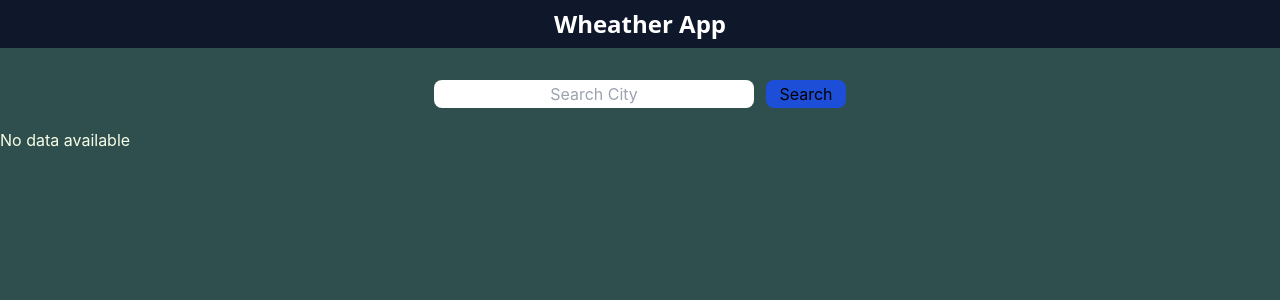
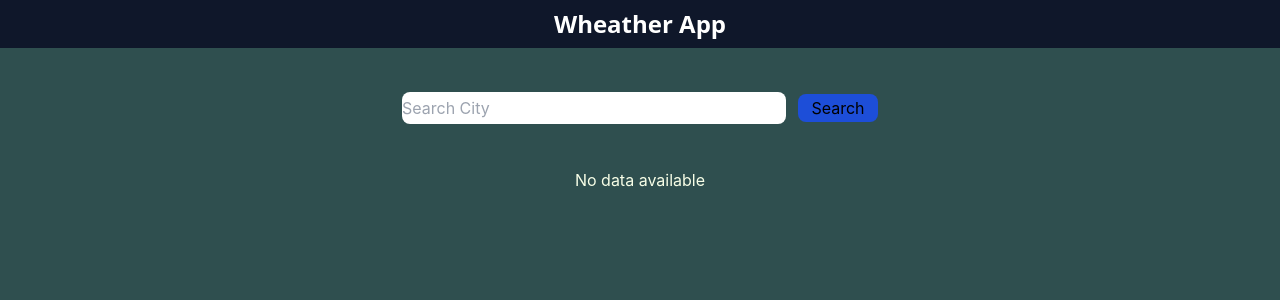
Before and after one commit to bautistax/WeatherApp, a React (Create React App) app in the folder Desktop/weatherapp/weather/: page / in a window 1280 px wide. Shown: the top 300 px of the page. Built offline with nearby package versions, Linux system fonts and the light colour scheme.

Commit message:
Input design

```diff
--- a/Desktop/weatherapp/weather/src/components/Card.js
+++ b/Desktop/weatherapp/weather/src/components/Card.js
@@ -93,7 +93,7 @@ const Card = ({loadingData, showData, weather, forecast}) => {
 
                     </div>
                 ):(
-                    <h2 className="text-lime-50">No data available</h2>
+                    <h2 className="text-center mx-auto text-lime-50">No data available</h2>
                 )
             }
 
--- a/Desktop/weatherapp/weather/src/components/Form.js
+++ b/Desktop/weatherapp/weather/src/components/Form.js
@@ -16,10 +16,10 @@ const Form = ({newLocation}) => {
      };
 
      return (
-        <div className='container text-center'>
+        <div className='container mx-auto flex justify-center items-center text-center  '>
             <form onSubmit={handleSubmit}>
-                <div className='mx-auto mb-3 space-x-3'>
-                    <input type='text' className='rounded-[8px] w-80 h-7 text-center' placeholder='Search City' onChange={handleInputChange} />
+                <div className='mb-3 space-x-3'>
+                    <input type='text' className='rounded-[8px] my-3 w-96 h-8 text-start' placeholder='Search City' onChange={handleInputChange} />
                     <button className='rounded-[8px] w-20 h-7 bg-blue-700 text-black' type='submit'>Search</button>
                 </div>
 
--- a/Desktop/weatherapp/weather/src/components/NavBar.js
+++ b/Desktop/weatherapp/weather/src/components/NavBar.js
@@ -1,7 +1,7 @@
 const Navbar = () => {
  return (
     <nav className="bg-slate-900 mb-8">
-        <div className="container mx-auto flex justify-center items-center">
+        <div className="container mx-auto flex justify-center items-center text-center">
             <h3 className="font-sans text-2xl text-white font-bold py-2 px-4">Wheather App</h3>
         </div>
 
```
